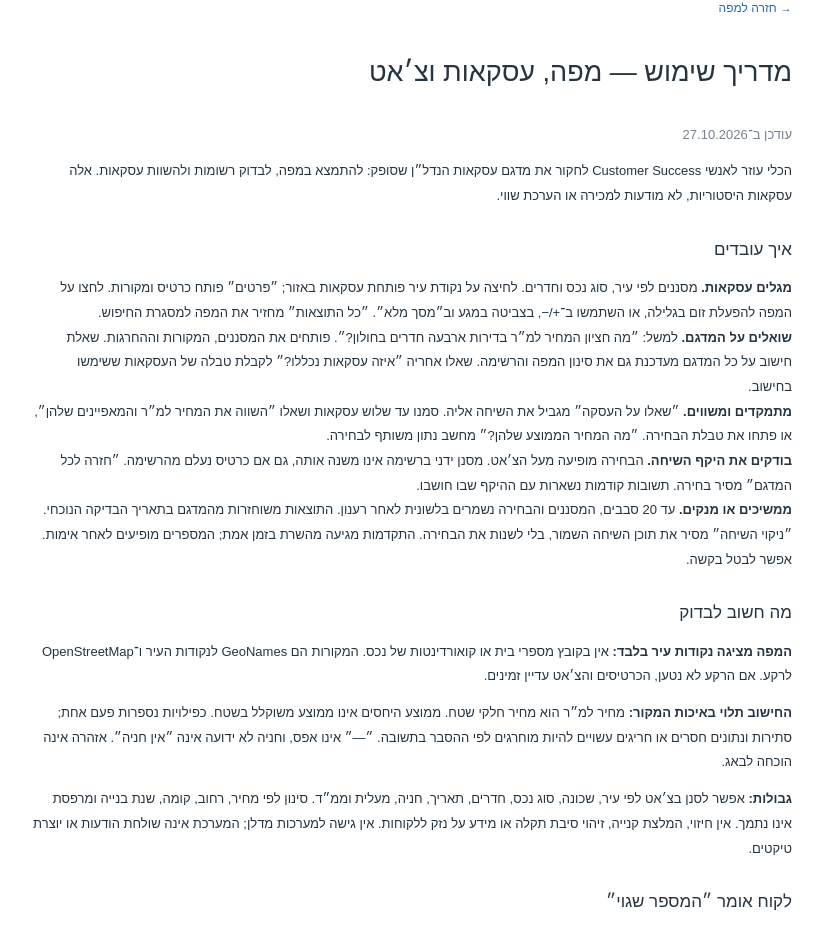
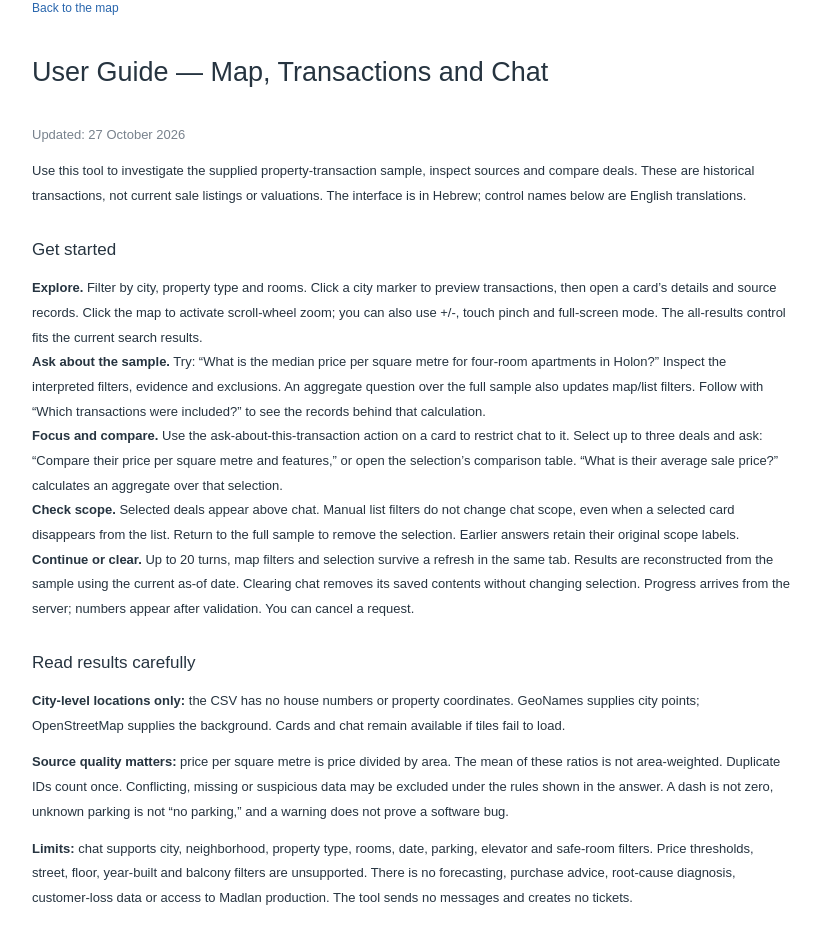
Before and after one commit to IdanHarari11/madlan-csm-ai-assignment, a Next.js app: page /guide in a window 1280 px wide. Shown: the part 77-1009 px from the top of the page, without its empty margins (228-1051 px from the left). Built offline with nearby package versions, Linux system fonts and the light colour scheme.

Commit message:
Publish English-only guide and AI working log; retain Hebrew app and data

```diff
--- a/app/guide/page.tsx
+++ b/app/guide/page.tsx
@@ -1,22 +1,23 @@
-export default function Guide(){return <main className="guide">
- <a className="back" href="/">→ חזרה למפה</a>
- <h1>מדריך שימוש — מפה, עסקאות וצ׳אט</h1>
- <p className="muted">עודכן ב־27.10.2026</p>
- <p>הכלי עוזר לאנשי Customer Success לחקור את מדגם עסקאות הנדל״ן שסופק: להתמצא במפה, לבדוק רשומות ולהשוות עסקאות. אלה עסקאות היסטוריות, לא מודעות למכירה או הערכת שווי.</p>
- <h2>איך עובדים</h2>
+export const metadata={title:'User Guide | Madlan Transaction Explorer',description:'How to explore the transaction map, inspect evidence and use scoped chat.'};
+export default function Guide(){return <main className="guide" lang="en" dir="ltr" style={{textAlign:'left'}}>
+ <a className="back" href="/">Back to the map</a>
+ <h1>User Guide — Map, Transactions and Chat</h1>
+ <p className="muted">Updated: 27 October 2026</p>
+ <p>Use this tool to investigate the supplied property-transaction sample, inspect sources and compare deals. These are historical transactions, not current sale listings or valuations. The interface is in Hebrew; control names below are English translations.</p>
+ <h2>Get started</h2>
  <ol>
-  <li><strong>מגלים עסקאות.</strong> מסננים לפי עיר, סוג נכס וחדרים. לחיצה על נקודת עיר פותחת עסקאות באזור; ״פרטים״ פותח כרטיס ומקורות. לחצו על המפה להפעלת זום בגלילה, או השתמשו ב־+/−, בצביטה במגע וב״מסך מלא״. ״כל התוצאות״ מחזיר את המפה למסגרת החיפוש.</li>
-  <li><strong>שואלים על המדגם.</strong> למשל: ״מה חציון המחיר למ״ר בדירות ארבעה חדרים בחולון?״. פותחים את המסננים, המקורות וההחרגות. שאלת חישוב על כל המדגם מעדכנת גם את סינון המפה והרשימה. שאלו אחריה ״איזה עסקאות נכללו?״ לקבלת טבלה של העסקאות ששימשו בחישוב.</li>
-  <li><strong>מתמקדים ומשווים.</strong> ״שאלו על העסקה״ מגביל את השיחה אליה. סמנו עד שלוש עסקאות ושאלו ״השווה את המחיר למ״ר והמאפיינים שלהן״, או פתחו את טבלת הבחירה. ״מה המחיר הממוצע שלהן?״ מחשב נתון משותף לבחירה.</li>
-  <li><strong>בודקים את היקף השיחה.</strong> הבחירה מופיעה מעל הצ׳אט. מסנן ידני ברשימה אינו משנה אותה, גם אם כרטיס נעלם מהרשימה. ״חזרה לכל המדגם״ מסיר בחירה. תשובות קודמות נשארות עם ההיקף שבו חושבו.</li>
-  <li><strong>ממשיכים או מנקים.</strong> עד 20 סבבים, המסננים והבחירה נשמרים בלשונית לאחר רענון. התוצאות משוחזרות מהמדגם בתאריך הבדיקה הנוכחי. ״ניקוי השיחה״ מסיר את תוכן השיחה השמור, בלי לשנות את הבחירה. התקדמות מגיעה מהשרת בזמן אמת; המספרים מופיעים לאחר אימות. אפשר לבטל בקשה.</li>
+  <li><strong>Explore.</strong> Filter by city, property type and rooms. Click a city marker to preview transactions, then open a card’s details and source records. Click the map to activate scroll-wheel zoom; you can also use +/-, touch pinch and full-screen mode. The all-results control fits the current search results.</li>
+  <li><strong>Ask about the sample.</strong> Try: “What is the median price per square metre for four-room apartments in Holon?” Inspect the interpreted filters, evidence and exclusions. An aggregate question over the full sample also updates map/list filters. Follow with “Which transactions were included?” to see the records behind that calculation.</li>
+  <li><strong>Focus and compare.</strong> Use the ask-about-this-transaction action on a card to restrict chat to it. Select up to three deals and ask: “Compare their price per square metre and features,” or open the selection’s comparison table. “What is their average sale price?” calculates an aggregate over that selection.</li>
+  <li><strong>Check scope.</strong> Selected deals appear above chat. Manual list filters do not change chat scope, even when a selected card disappears from the list. Return to the full sample to remove the selection. Earlier answers retain their original scope labels.</li>
+  <li><strong>Continue or clear.</strong> Up to 20 turns, map filters and selection survive a refresh in the same tab. Results are reconstructed from the sample using the current as-of date. Clearing chat removes its saved contents without changing selection. Progress arrives from the server; numbers appear after validation. You can cancel a request.</li>
  </ol>
- <h2>מה חשוב לבדוק</h2>
- <p><strong>המפה מציגה נקודות עיר בלבד:</strong> אין בקובץ מספרי בית או קואורדינטות של נכס. המקורות הם GeoNames לנקודות העיר ו־OpenStreetMap לרקע. אם הרקע לא נטען, הכרטיסים והצ׳אט עדיין זמינים.</p>
- <p><strong>החישוב תלוי באיכות המקור:</strong> מחיר למ״ר הוא מחיר חלקי שטח. ממוצע היחסים אינו ממוצע משוקלל בשטח. כפילויות נספרות פעם אחת; סתירות ונתונים חסרים או חריגים עשויים להיות מוחרגים לפי ההסבר בתשובה. ״—״ אינו אפס, וחניה לא ידועה אינה ״אין חניה״. אזהרה אינה הוכחה לבאג.</p>
- <p><strong>גבולות:</strong> אפשר לסנן בצ׳אט לפי עיר, שכונה, סוג נכס, חדרים, תאריך, חניה, מעלית וממ״ד. סינון לפי מחיר, רחוב, קומה, שנת בנייה ומרפסת אינו נתמך. אין חיזוי, המלצת קנייה, זיהוי סיבת תקלה או מידע על נזק ללקוחות. אין גישה למערכות מדלן; המערכת אינה שולחת הודעות או יוצרת טיקטים.</p>
- <h2>לקוח אומר ״המספר שגוי״</h2>
- <p>בקשו מזהה עסקה או צילום עם המדד והמסננים, שחזרו את החיפוש והשוו לרשומות המקור. אל תבטיחו תיקון לפני בירור.</p>
- <p className="quote">״תודה שהצפת את הפער. נשמח למזהה העסקה או לצילום עם המדד והמסננים, כדי להשוות לאותה תוצאה. נבדוק את החישוב מול המקור ונציין מידע חסר או סותר. בשלב הזה עדיין אין בסיס לקבוע מה גרם לפער.״</p>
- <p>אם הבדיקה נכשלת, מוצג הסבר ללא ניסיון חוזר אוטומטי. אפשר להיעזר במזהה הבדיקה כשהוא מופיע. אפשר להחזיר את השאלה לעריכה. אין להדביק מידע אישי או סודות בצ׳אט.</p>
+ <h2>Read results carefully</h2>
+ <p><strong>City-level locations only:</strong> the CSV has no house numbers or property coordinates. GeoNames supplies city points; OpenStreetMap supplies the background. Cards and chat remain available if tiles fail to load.</p>
+ <p><strong>Source quality matters:</strong> price per square metre is price divided by area. The mean of these ratios is not area-weighted. Duplicate IDs count once. Conflicting, missing or suspicious data may be excluded under the rules shown in the answer. A dash is not zero, unknown parking is not “no parking,” and a warning does not prove a software bug.</p>
+ <p><strong>Limits:</strong> chat supports city, neighborhood, property type, rooms, date, parking, elevator and safe-room filters. Price thresholds, street, floor, year-built and balcony filters are unsupported. There is no forecasting, purchase advice, root-cause diagnosis, customer-loss data or access to Madlan production. The tool sends no messages and creates no tickets.</p>
+ <h2>When a customer says “this number is wrong”</h2>
+ <p>Ask for a deal ID or screenshot showing the metric and filters. Reproduce the selection and compare source rows before promising a correction.</p>
+ <p className="quote">“Thank you for flagging the discrepancy. Please share the transaction ID or a screenshot with the metric and filters so we can compare the same result. We will check the calculation against its source and identify missing or conflicting information. We cannot yet establish what caused the difference.”</p>
+ <p>Failures show an explanation without automatic retries. Use the trace ID when one is provided, or return the question to editing. Do not enter personal information or secrets into chat.</p>
  </main>;}
```
Also changed, not shown: app/globals.css, 3 other files (tests, documents, lock files or other folders).
